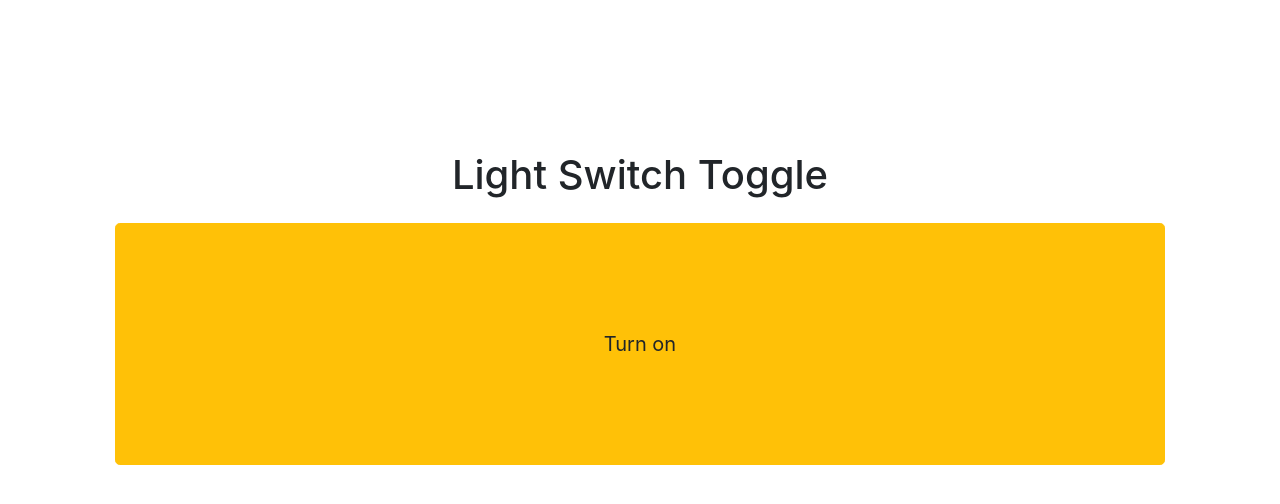
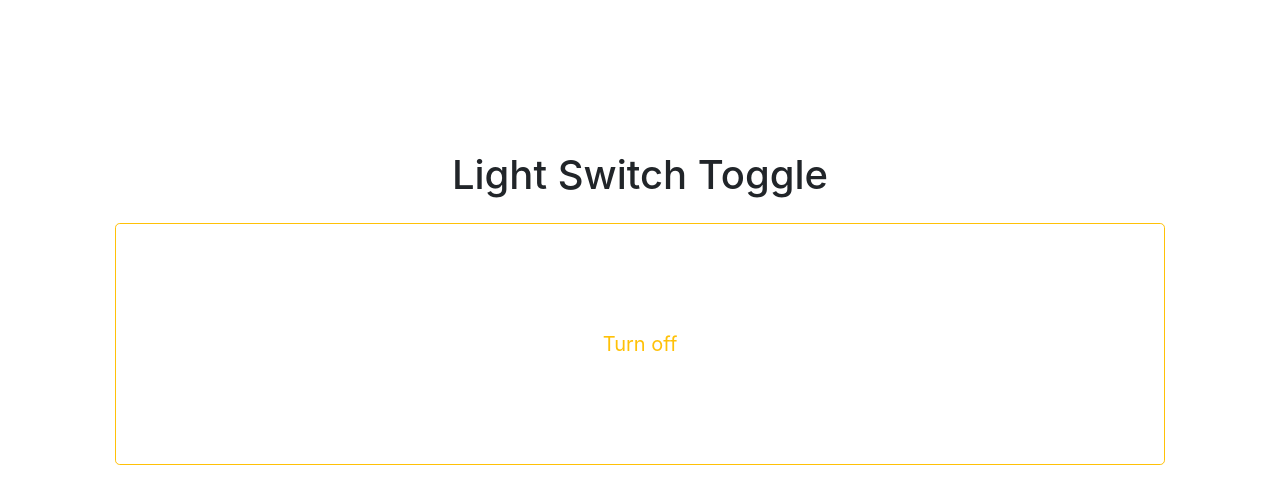
Before and after one commit to DomDomo/RaspberryLightSwitch, a Flask app: template templates/main.html in a window 1280 px wide. Shown: the top 504 px of the page. Run offline with Flask 2, Linux system fonts and the light colour scheme; the template is opened without the code that fills it, so the values that code supplies are empty; some libraries are stand-ins or nearby versions.

Commit message:
Change HTML and CSS

```diff
--- a/templates/main.html
+++ b/templates/main.html
@@ -46,15 +46,18 @@
           <div class="col-md-2 col-lg-12 text-center align-middle my-4">
             <a
               href="/off"
-              class="btn btn-block btn-outline-warning btn-lg"
+              class="btn btn-block btn-warning btn-lg"
               role="button"
-              >Turn off</a
+              >Turn on</a
             >
           </div>
           {% else %}
           <div class="col-md-2 col-lg-12 text-center align-middle my-4">
-            <a href="/on" class="btn btn-block btn-warning btn-lg" role="button"
-              >Turn on</a
+            <a
+              href="/on"
+              class="btn btn-block btn-outline-warning btn-lg"
+              role="button"
+              >Turn off</a
             >
           </div>
           {% endif %}
```
